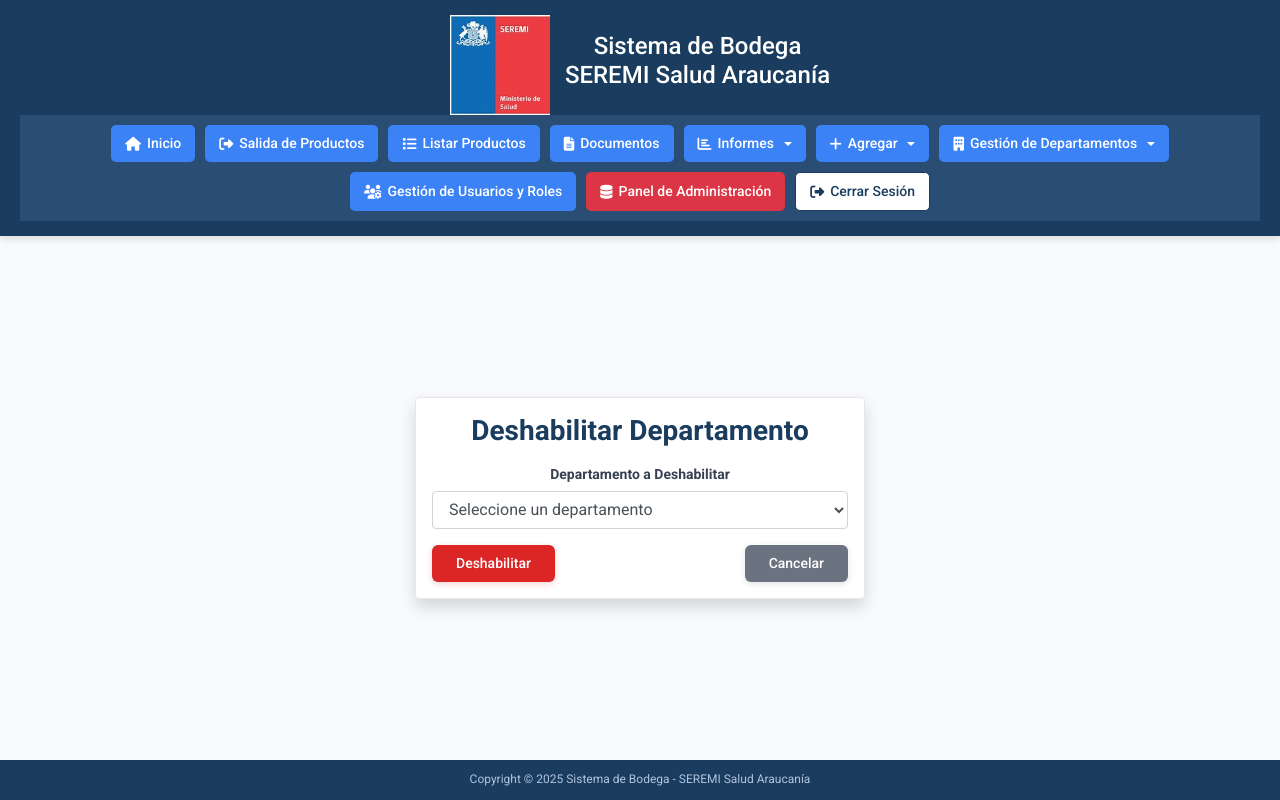
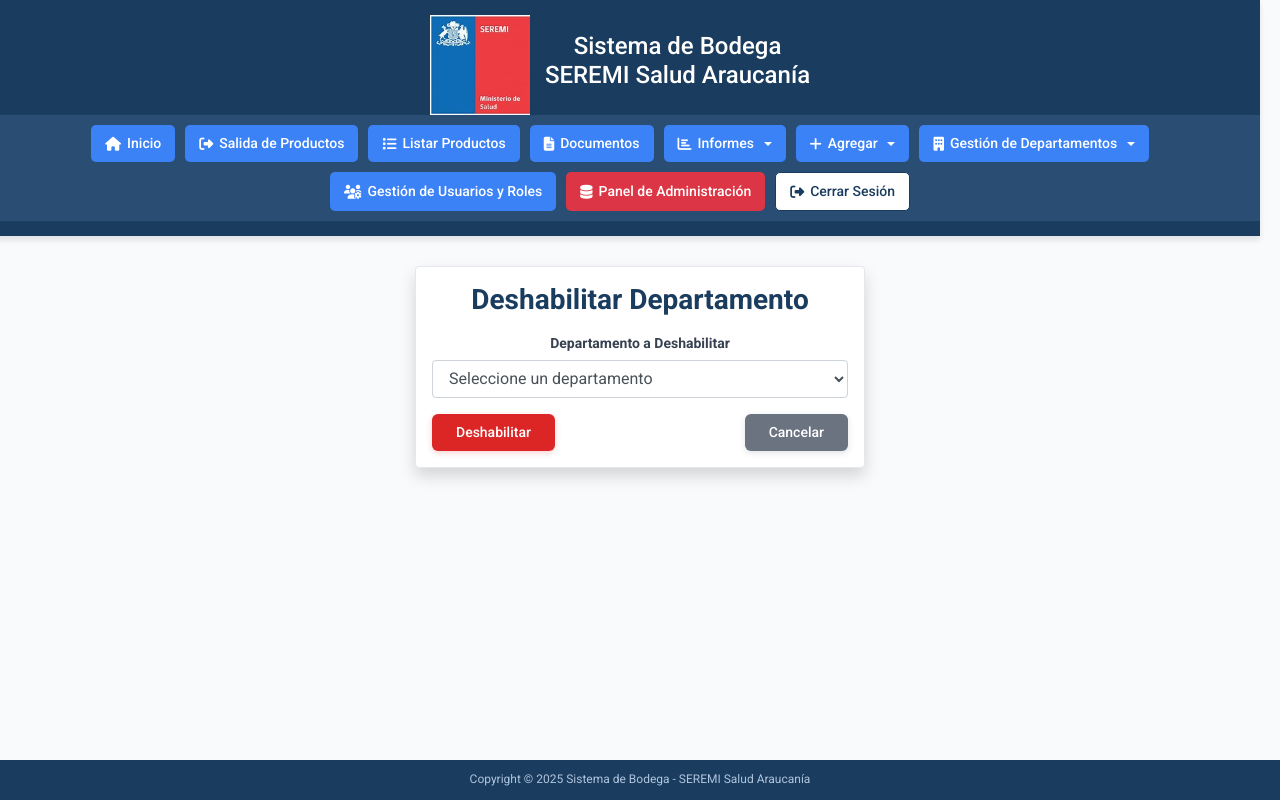
Before and after one commit to Robinson2024/bodega_seremi, a Django app: page /accounts/eliminar-departamento/ in a window 1280 px wide. Run offline with Django 5.2, Linux system fonts and the light colour scheme; a user stored in the database is signed in; data comes from the database, SQL or seed files in the repository; both versions use the stored data as it was after the commit; some libraries are stand-ins or nearby versions.

Commit message:
se mejora visual de eliminar_departamento.html

```diff
--- a/sistema_bodega/accounts/templates/accounts/eliminar_departamento.html
+++ b/sistema_bodega/accounts/templates/accounts/eliminar_departamento.html
@@ -34,28 +34,46 @@
 </div>
 
 <style>
-/* Aseguramos que el body y html ocupen toda la altura y distribuyan el espacio */
+    /* Aseguramos que el header y menu-bar ocupen el ancho completo */
+    header {
+        width: 100vw !important;
+        margin-left: -20px !important; /* Corrige cualquier margen heredado */
+        padding: 15px 20px !important;
+    }
+    .menu-bar {
+        width: 100vw !important;
+        margin-left: -20px !important; /* Corrige cualquier margen heredado */
+        padding: 10px 20px !important;
+    }
+    nav {
+        justify-content: center !important;
+        width: 100% !important;
+        flex-wrap: wrap !important;
+    }
+
+    /* Ajustamos el body y html para evitar restricciones de ancho */
     html, body {
         height: 100%;
         margin: 0;
         padding: 0;
-    overflow: hidden; /* Evitamos el scroll */
+        overflow: auto; /* Cambiamos a auto para permitir scroll si es necesario */
         display: flex;
         flex-direction: column;
-    justify-content: space-between; /* Distribuimos el espacio para que el footer esté abajo */
-    align-items: center;
+        justify-content: space-between;
+        align-items: stretch; /* Cambiamos a stretch para que ocupe el ancho completo */
+        width: 100% !important;
     }
 
     /* Contenedor principal */
     .container {
-    flex: 1; /* Permite que el contenedor ocupe el espacio disponible */
+        flex: 1;
         display: flex;
         justify-content: center;
         align-items: center;
-    padding: 0; /* Eliminamos el padding para evitar desplazamientos */
+        padding: 0;
         box-sizing: border-box;
         width: 100%;
-    height: 100%;
+        max-width: none !important; /* Eliminamos el límite de ancho */
     }
 
     /* Contenedor del formulario */
@@ -75,14 +93,14 @@
         box-shadow: 0 6px 16px rgba(0, 0, 0, 0.15);
     }
 
-/* Ajustamos el footer heredado de home.html para que abarque todo el ancho y el texto no se recorte */
+    /* Ajustes para el footer heredado */
     footer {
-    width: 100vw !important; /* Aseguramos que abarque todo el ancho de la ventana */
+        width: 100vw !important;
         position: relative !important;
         left: 0 !important;
         right: 0 !important;
         margin: 0 !important;
-    padding: 10px 0 !important; /* Aumentamos ligeramente el padding para evitar recortes */
+        padding: 10px 0 !important;
         background-color: #1a3c5e !important;
         color: #b0c4de !important;
         text-align: center !important;
@@ -94,8 +112,8 @@
         margin: 0 !important;
         font-size: 12px !important;
         font-weight: 400 !important;
-    line-height: 1.5 !important; /* Ajustamos el line-height para evitar recortes */
-    padding-bottom: 2px !important; /* Añadimos un pequeño padding inferior */
+        line-height: 1.5 !important;
+        padding-bottom: 2px !important;
     }
 
     /* Título */
```
Also changed, not shown: sistema_bodega/db.sqlite3. Lines whose indentation alone changed are shown as unchanged.
